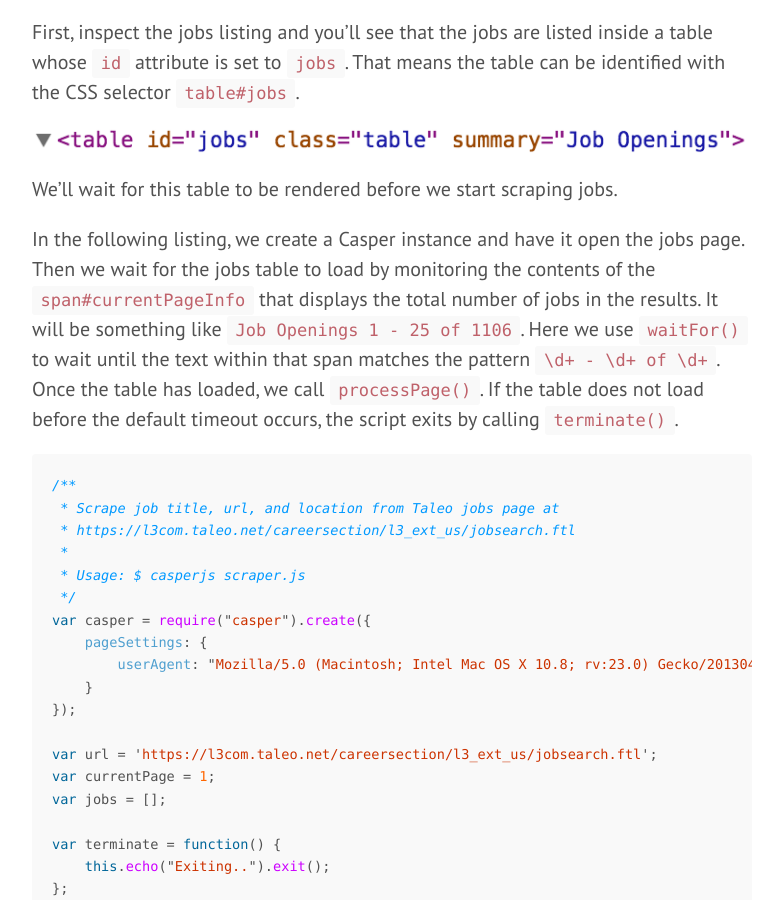
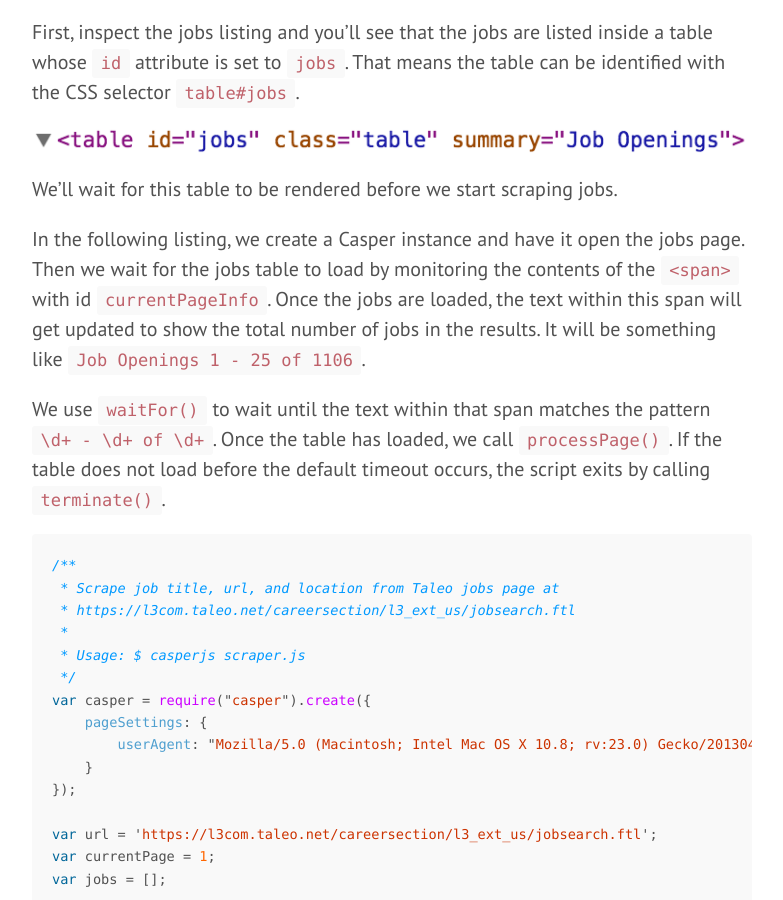
Before and after one commit to thayton/thayton.github.io, a Jekyll site: the page built from _posts/2015-03-20-scraping-with-casperjs.md, in a window 1280 px wide and 900 px high, scrolled down 1078 px. Shown: the whole window, without its empty margins (428-1211 px from the left). Built offline with Jekyll 4.4.1, drawn with Linux system fonts in a browser that asks for light colours.

Commit message:
Clarify the description

````diff
--- a/_posts/2015-03-20-scraping-with-casperjs.md
+++ b/_posts/2015-03-20-scraping-with-casperjs.md
@@ -35,10 +35,11 @@ attribute is set to `jobs`. That means the table can be identified with the CSS
 We'll wait for this table to be rendered before we start scraping jobs.
 
 In the following listing, we create a Casper instance and have it open the jobs page. Then we wait for the jobs table to load by
-monitoring the contents of the `span#currentPageInfo` that displays the total number of jobs in the results. It will be something like
-`Job Openings 1 - 25 of 1106`. Here we use `waitFor()` to wait until the text within that span matches the pattern `\d+ - \d+ of \d+`.
-Once the table has loaded, we call `processPage()`. If the table does not load before the default timeout occurs, the script exits
-by calling `terminate()`.
+monitoring the contents of the `<span>` with id `currentPageInfo`. Once the jobs are loaded, the text within this span will get
+updated to show the total number of jobs in the results. It will be something like `Job Openings 1 - 25 of 1106`.
+
+We use `waitFor()` to wait until the text within that span matches the pattern `\d+ - \d+ of \d+`. Once the table has loaded, we
+call `processPage()`. If the table does not load before the default timeout occurs, the script exits by calling `terminate()`.
 
 ```javascript
 /**
````
